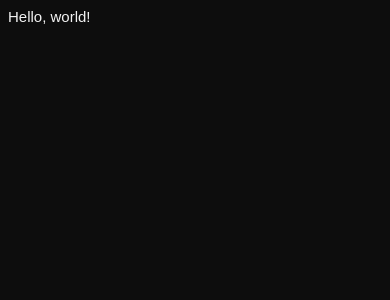
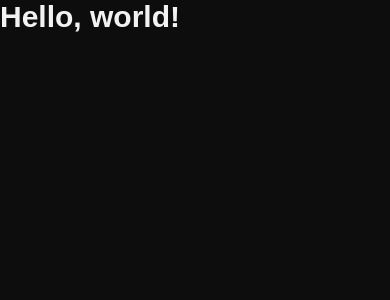
Before and after one commit to shonazarovdev/orzu-group.react, a React (Create React App) app: page / in a window 390 px wide. Shown: the top 300 px of the page. Built offline with nearby package versions, Linux system fonts and the light colour scheme; a web font is replaced by a local one.

Commit message:
Added Mobile Container

```diff
--- a/src/App.js
+++ b/src/App.js
@@ -1,6 +1,12 @@
+import { Mobile } from "./components";
+
 function App() {
 	return (
-		<div className="App">Hello, world!</div>
+		<div className="wrapper">
+			<Mobile>
+				<h1>Hello, world!</h1>
+			</Mobile>
+		</div>
 	);
 }
 
--- a/src/assets/css/app.scss
+++ b/src/assets/css/app.scss
@@ -1,5 +1,17 @@
 @import 'fonts';
 @import 'settings.scss';
+
+*,
+*:before,
+*:after {
+	margin: 0;
+	padding: 0;
+	box-sizing: border-box;
+}
+
+html {
+	scroll-behavior: smooth;
+}
 
 body {
 	background-color: $black;
@@ -7,3 +19,35 @@ body {
 	font-family: $font;
 	font-size: 15px;
 }
+
+.wrapper {
+	width: 100%;
+	min-height: 100vh;
+	height: 100%;
+	overflow-x: hidden;
+}
+
+a {
+	text-decoration: none;
+	color: inherit;
+}
+
+ul,
+li,
+ol {
+	list-style: none;
+}
+
+button,
+input,
+textarea {
+	outline: none;
+}
+
+img {
+	width: 100%;
+	height: auto;
+	object-fit: cover;
+}
+
+@import '../../components/Mobile';
--- /dev/null
+++ b/src/components/Mobile/index.jsx
@@ -0,0 +1,7 @@
+import React from 'react';
+
+const Mobile = ({ children }) => {
+	return <div className="mobile">{ children }</div>
+}
+
+export default Mobile;
--- /dev/null
+++ b/src/components/Mobile/index.scss
@@ -0,0 +1,14 @@
+/*
+
+Mobile
+
+*/
+.mobile {
+	max-width: 560px;
+	width: 100%;
+	min-height: 100vh;
+
+	margin-inline: auto;
+
+	box-shadow: 0 0 15px 2px rgba(255,255,255,0.05);
+}
--- /dev/null
+++ b/src/components/index.js
@@ -0,0 +1,3 @@
+import Mobile from "./Mobile";
+
+export { Mobile }
```
Also changed, not shown: 1 other file (tests, documents, lock files or other folders).
